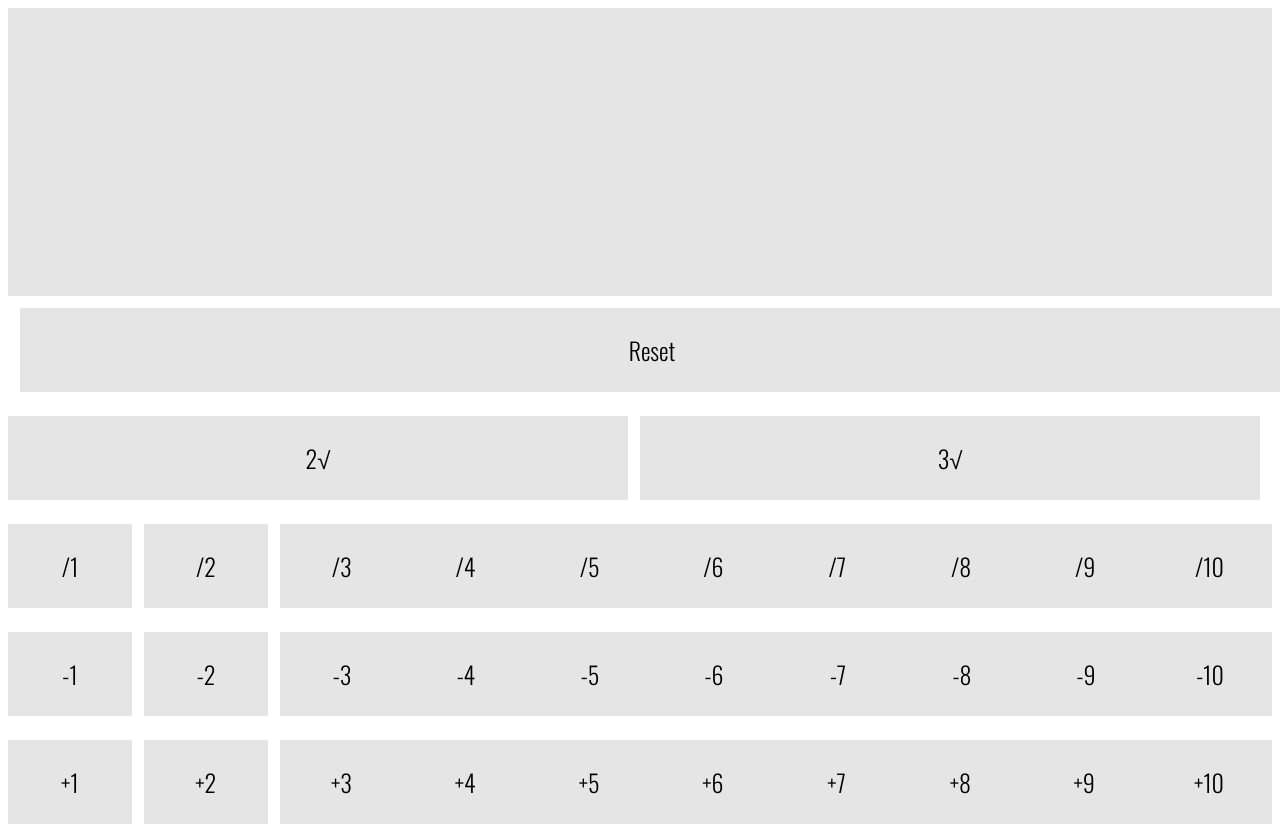
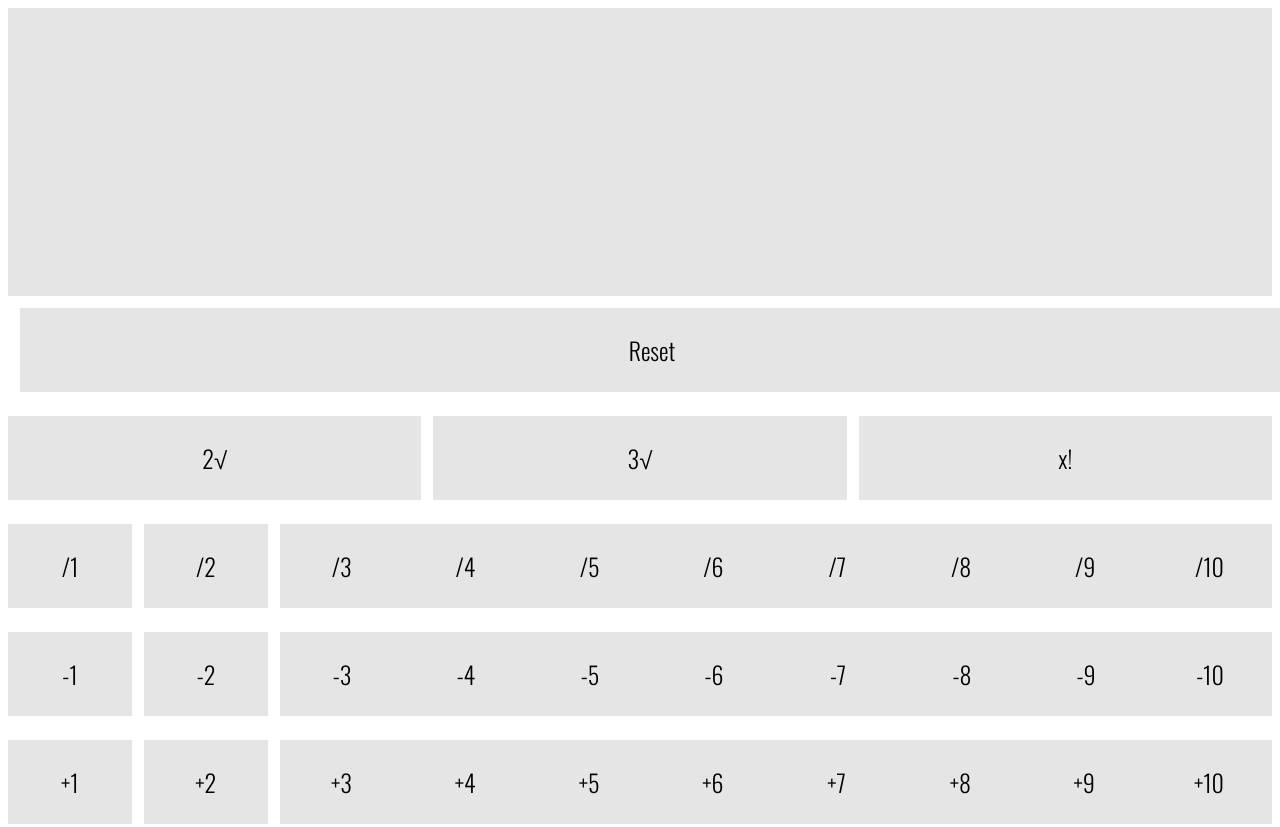
Before and after one commit to NGCMan/OmegaNum-Calculator, a plain HTML site: page index.html in a window 1280 px wide. Shown: the top 827 px of the page. Drawn offline with nearby package versions, Linux system fonts and the light colour scheme; a script that the page names is missing.

Commit message:
It's update time!

```diff
--- a/index.html
+++ b/index.html
@@ -8,6 +8,7 @@
   <div class="button_group_minus_2">
 <button id="sqrt">2√</button>
 <button id="cbrt">3√</button>
+<button id="fact">x!</button>
   </div>
   <div class="button_group_minus_1">
 	<button id="div1">/1</button>
```
